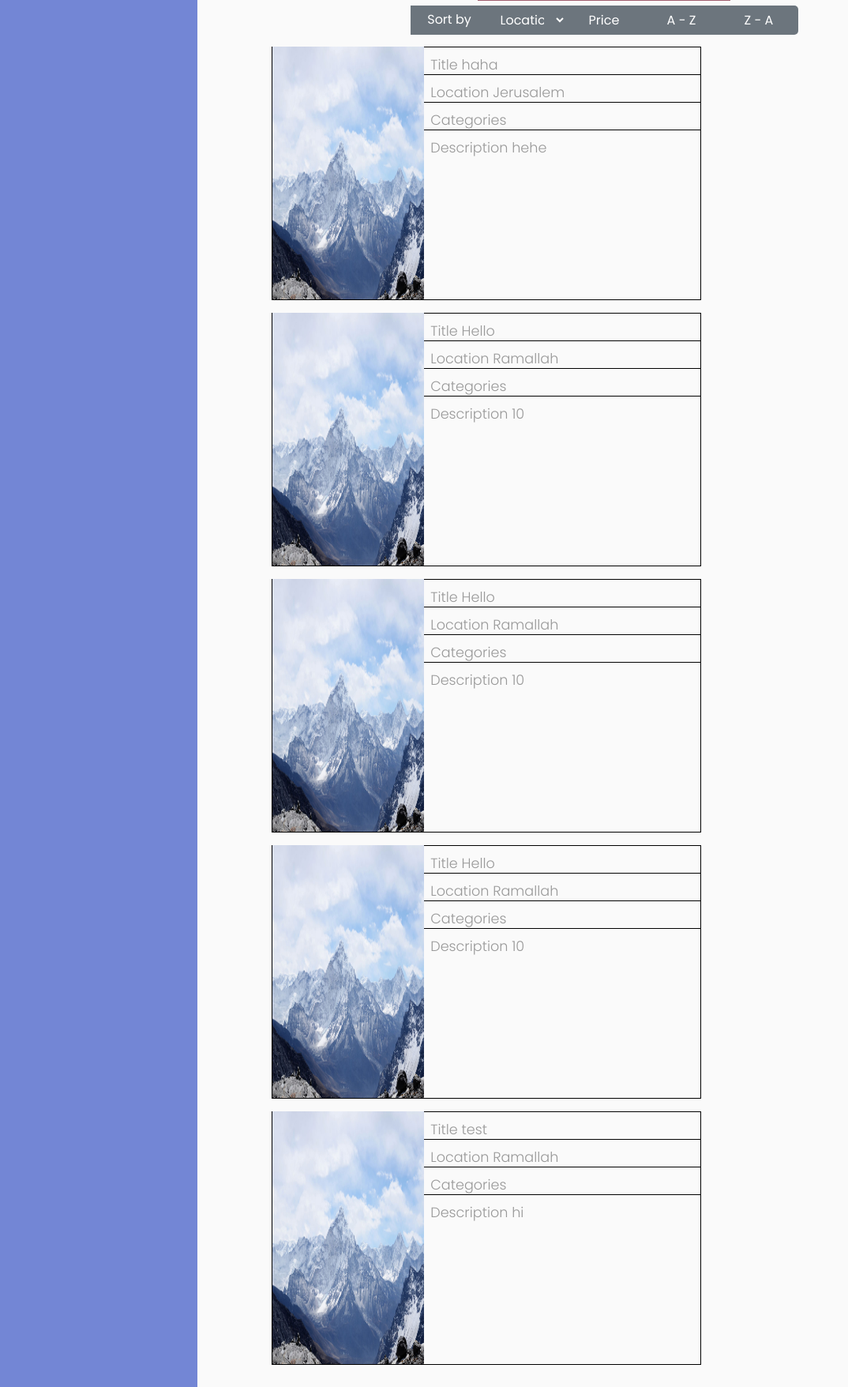
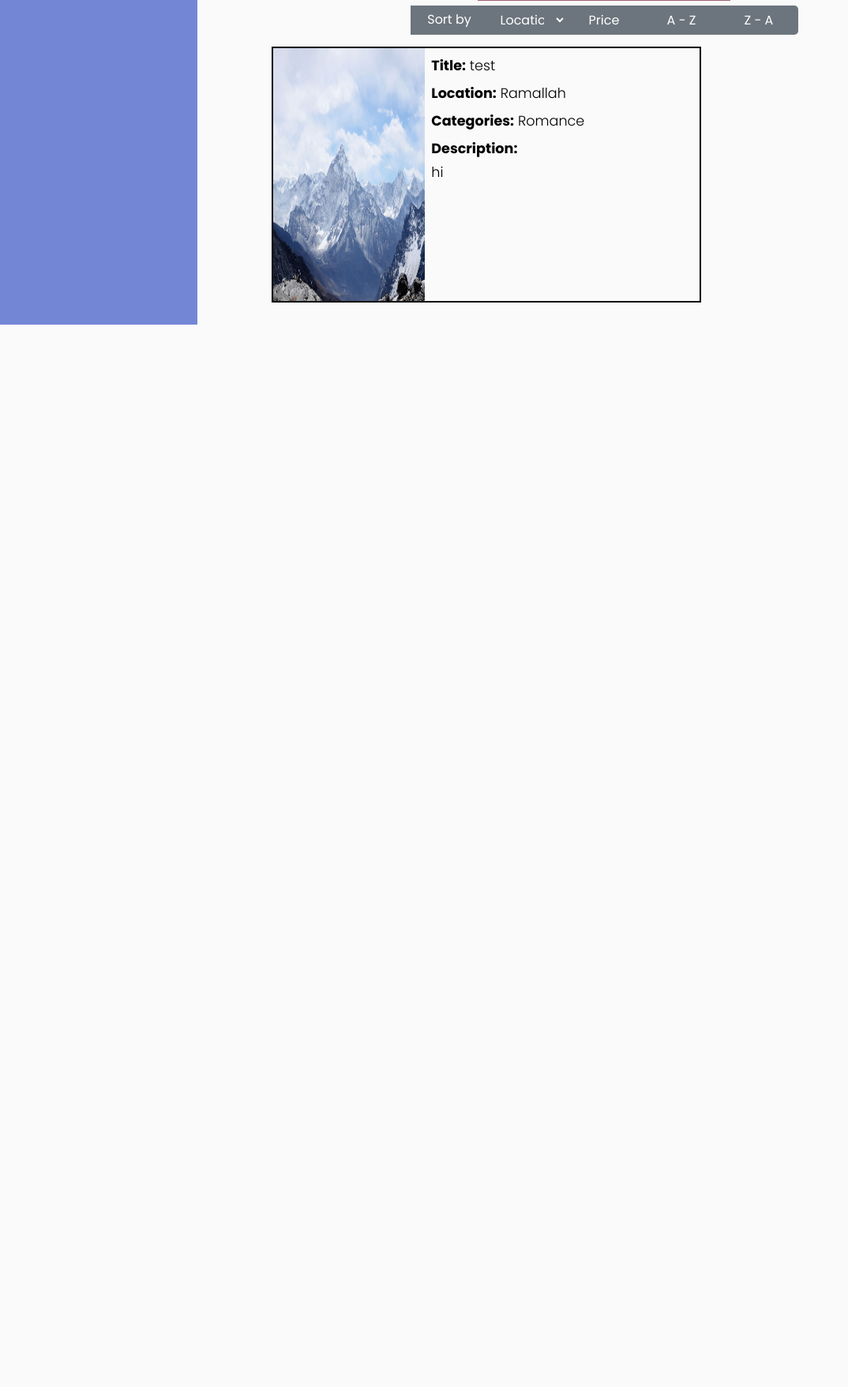
Before and after one commit to OmarDakka/Mlokheyya, a Django app: page /books/category/1 in a window 1280 px wide. Shown: the part 497-2253 px from the top of the page at 79% size, without its empty margins (0-1074 px from the left). After the commit the page ends 908 px from the top, so only its background shows below. Run offline with Django 3.2, Linux system fonts and the light colour scheme; data comes from the database, SQL or seed files in the repository; some libraries are stand-ins or nearby versions.

Commit message:
changes in category page

```diff
--- a/books_app/templates/Category.html
+++ b/books_app/templates/Category.html
@@ -35,30 +35,21 @@
     }
     .info_p{
         height: 11%;
-
-        border-top: black solid  1px;
-
         padding: 0.2rem;
+        color: black;
     }
     .last_p{
         height: 67%;
-        border-top: black solid  1px;
+        color: black;
+
     }
-    .function_p{
-        height: 50%;
-        border-left:solid 1px black ;
-        border-bottom: black solid 1px;
-    }
+
 
     .book_div{
         margin: 0.5rem 0px;
         width: 34rem;
-        border: solid black 1px;
-        border-top: none;
+        border: solid black 2px;
 
-    }
-    .sortingtype{
-      border: solid black 2px;
     }
     .label {
       margin-bottom: 0rem;
@@ -91,6 +82,10 @@
 
     .bookify-color {
         color: #6d7fcc;
+      }
+      .info_label{
+        color: black;
+        font-weight: bold;
       }
       /* .height_dev{
         height: 20rem;
@@ -200,17 +195,17 @@
           <button name="button" value="z-a" type="submit" class=" label btn btn-secondary"> Z - A </button>
       </form>
       <div class="d-flex flex-wrap books_main">
-        {% for book in books %}
+        {% for book in current_category.book_cat.all %}
         <div class="d-flex book_div" >
           <a href="#"> <img class="bookimg" src="{% static 'images/bg_1.jpg' %}" /> </a>
           <!-- <div class="height_dev">
 
         </div> -->
             <div class="d-flex flex-column book_info">
-                <p class="p-2 info_p"><span>Title</span> {{book.title}}</p>
-                <p class="p-2 info_p" ><span>Location</span> {{book.location}} </p>
-                <p class="p-2 info_p" ><span>Categories</span> {{book.categories}}</p>
-                <p class="p-2 last_p" ><span class="last_span">Description</span> {{book.description}}</p>
+                <p class="p-2 info_p"><span class="info_label">Title:</span> {{book.title}}</p>
+                <p class="p-2 info_p" ><span class="info_label">Location:</span> {{book.location}} </p>
+                <p class="p-2 info_p" ><span class="info_label">Categories:</span> {{book.book_category.name}}</p>
+                <p class="p-2 last_p" ><span class="info_label">Description:</span><br> {{book.description}}</p>
             </div>
         </div>
         {% endfor%}
```
